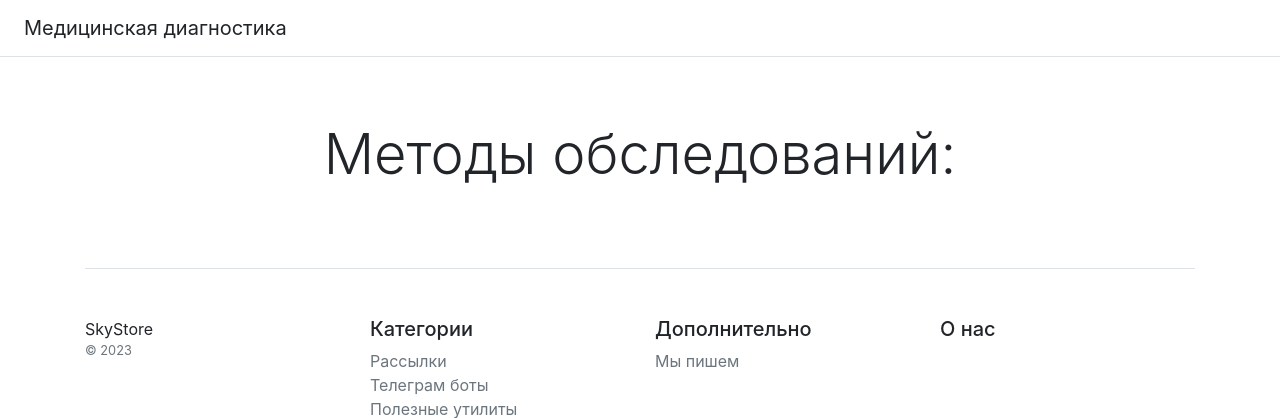
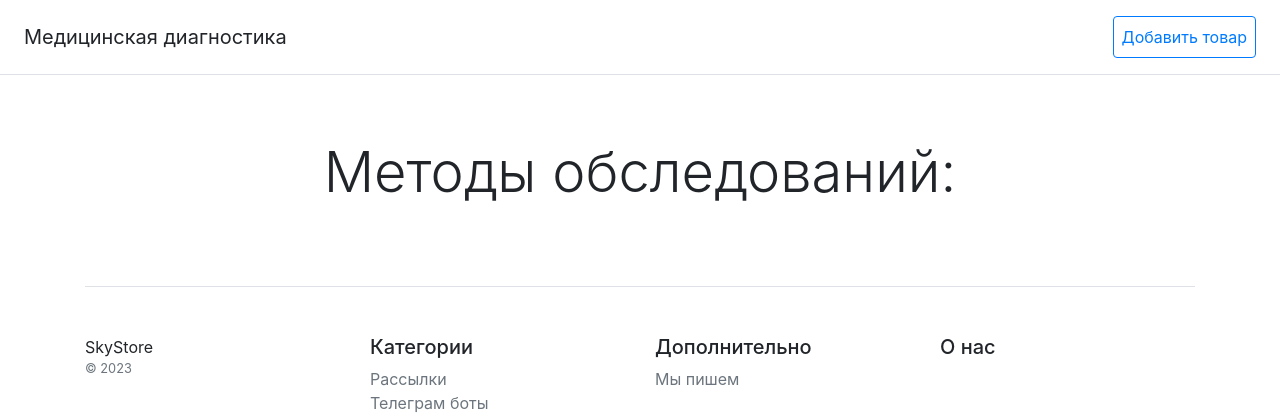
Before and after one commit to Boldman142/Diplom_Sky, a Django app: page / in a window 1280 px wide. Shown: the top 418 px of the page. Run offline with Django 4.2, Linux system fonts and the light colour scheme; data that the repository does not hold is empty; some libraries are stand-ins or nearby versions.

Commit message:
services_list

```diff
--- a/service_list/templates/service_list/base.html
+++ b/service_list/templates/service_list/base.html
@@ -11,7 +11,7 @@
 <div class="d-flex flex-column flex-md-row align-items-center p-3 px-md-4 mb-3 bg-white border-bottom box-shadow">
     <h5 class="my-0 mr-md-auto font-weight-normal">Медицинская диагностика</h5>
     <nav class="ms-5">
-
+        <a class="p-2 btn btn-outline-primary" href="{% url 'catalog:product_create' %}">Добавить товар</a>
     </nav>
 </div>
 
```
